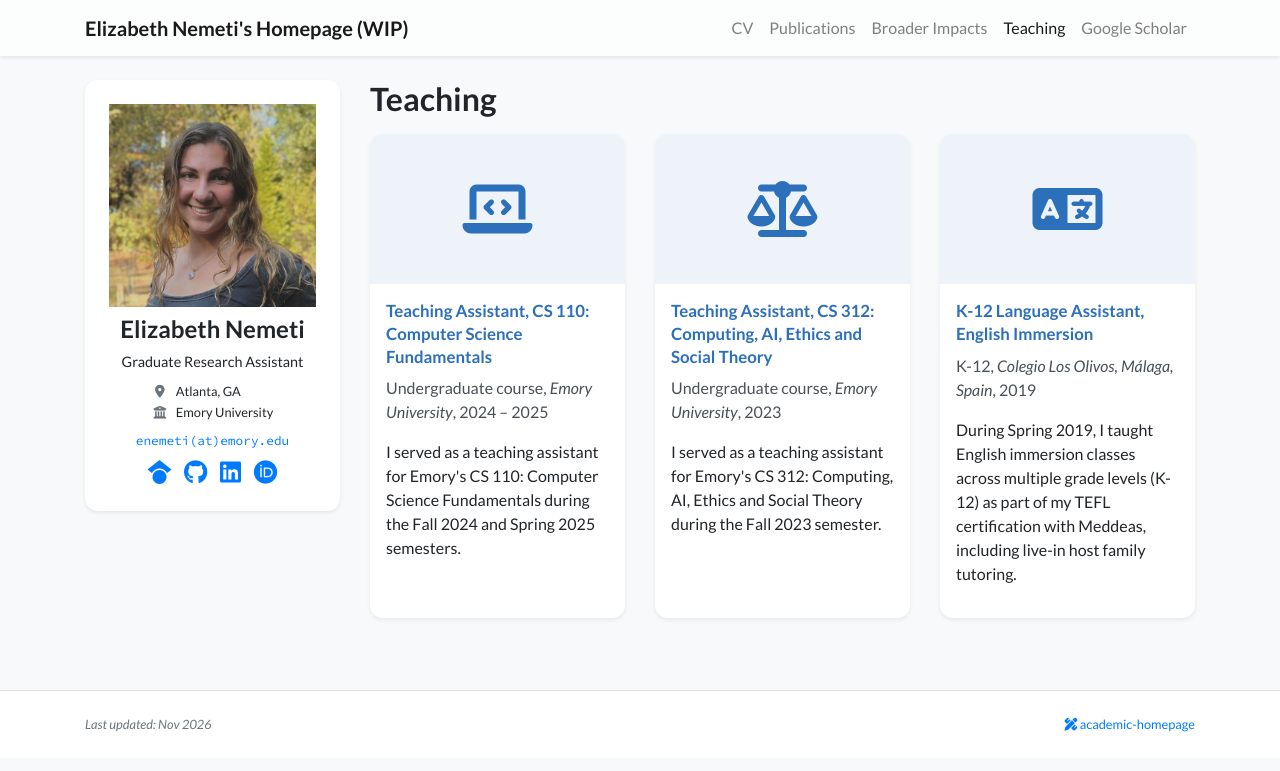
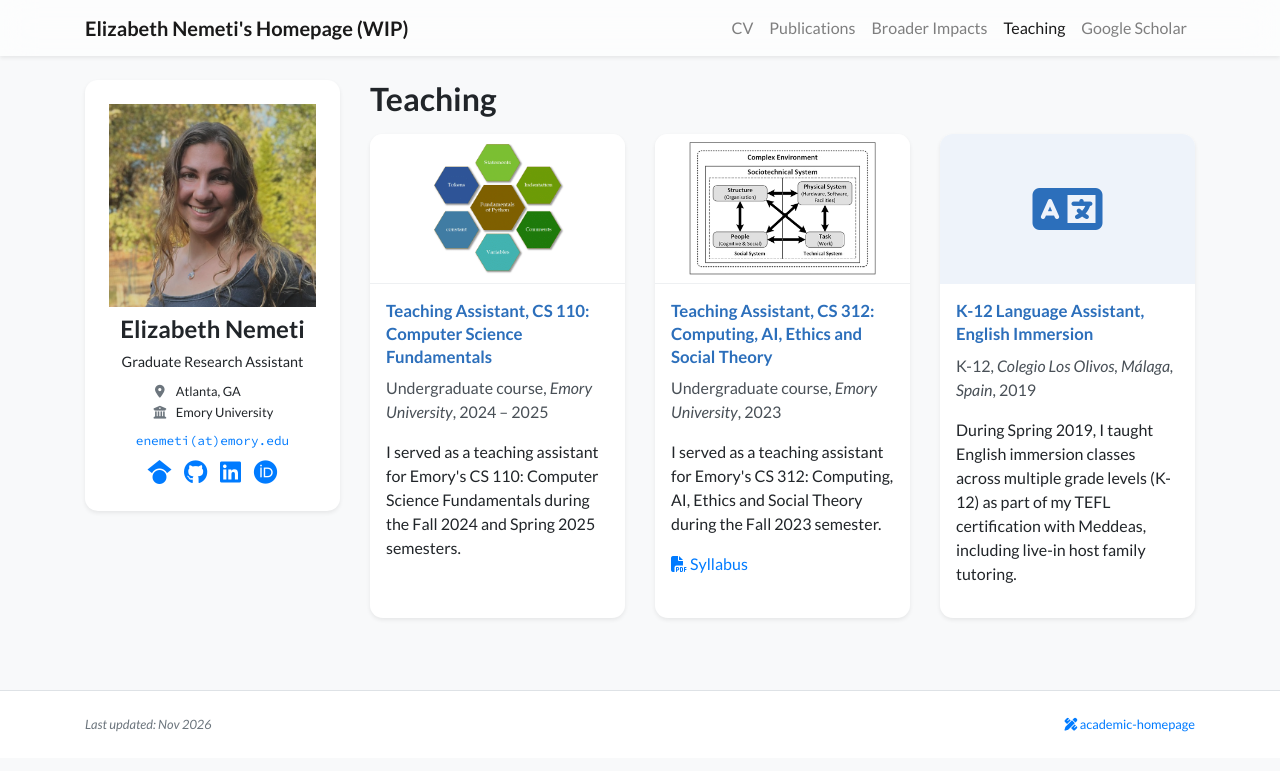
Before and after one commit to nemetielizabeth/nemetielizabeth.github.io, a Jekyll site: the page built from teaching.html, in a window 1280 px wide. Shown: the top 771 px of the page. Built offline with Jekyll 4.4.1, drawn with Linux system fonts in a browser that asks for light colours; nearby versions of some CDN libraries; a style sheet for code colours, icons or effects is not loaded.

Commit message:
Add Teaching card images and CS 312 syllabus link
Co-Authored-By: Claude Opus 5.5 <noreply@anthropic.com>

```diff
--- a/assets/css/global.css
+++ b/assets/css/global.css
@@ -281,7 +281,18 @@ div.lazy {
 .teach-image img {
     width: 100%;
     height: 100%;
-    object-fit: cover;
+    object-fit: contain;
+}
+
+/* Diagrams and logos sit on white so they aren't cropped */
+.teach-image-photo {
+    background-color: #fff;
+    padding: 0.5rem;
+    border-bottom: 1px solid #eef0f2;
+}
+
+.teach-title a {
+    color: inherit;
 }
 
 .teach-title {
--- a/teaching.html
+++ b/teaching.html
@@ -15,7 +15,7 @@ navbar_title: Teaching
         <div class="row">
             <div class="col-lg-4 mb-4">
                 <div class="teach-card bg-white shadow-sm rounded-xl h-100">
-                    <div class="teach-image"><i class="fas fa-laptop-code"></i></div>
+                    <div class="teach-image teach-image-photo"><img src="{{ '/assets/images/teaching/python-fundamentals.png' | relative_url }}" alt="Fundamentals of Python concepts diagram"></div>
                     <div class="p-3">
                         <h5 class="teach-title">Teaching Assistant, CS 110: Computer Science Fundamentals</h5>
                         <p class="teach-meta">Undergraduate course, <em>Emory University</em>, 2024 – 2025</p>
@@ -26,11 +26,12 @@ navbar_title: Teaching
 
             <div class="col-lg-4 mb-4">
                 <div class="teach-card bg-white shadow-sm rounded-xl h-100">
-                    <div class="teach-image"><i class="fas fa-scale-balanced"></i></div>
+                    <div class="teach-image teach-image-photo"><img src="{{ '/assets/images/teaching/sociotechnical-system.png' | relative_url }}" alt="Sociotechnical system diagram"></div>
                     <div class="p-3">
-                        <h5 class="teach-title">Teaching Assistant, CS 312: Computing, AI, Ethics and Social Theory</h5>
+                        <h5 class="teach-title"><a href="https://piedmont.emory.edu/documents/2023/PP23_Williams.pdf" target="_blank">Teaching Assistant, CS 312: Computing, AI, Ethics and Social Theory</a></h5>
                         <p class="teach-meta">Undergraduate course, <em>Emory University</em>, 2023</p>
                         <p>I served as a teaching assistant for Emory's CS 312: Computing, AI, Ethics and Social Theory during the Fall 2023 semester.</p>
+                        <a href="https://piedmont.emory.edu/documents/2023/PP23_Williams.pdf" target="_blank"><i class="fas fa-file-pdf"></i> Syllabus</a>
                     </div>
                 </div>
             </div>
```
Also changed, not shown: assets/images/teaching/python-fundamentals.png (added), assets/images/teaching/sociotechnical-system.png (added).
